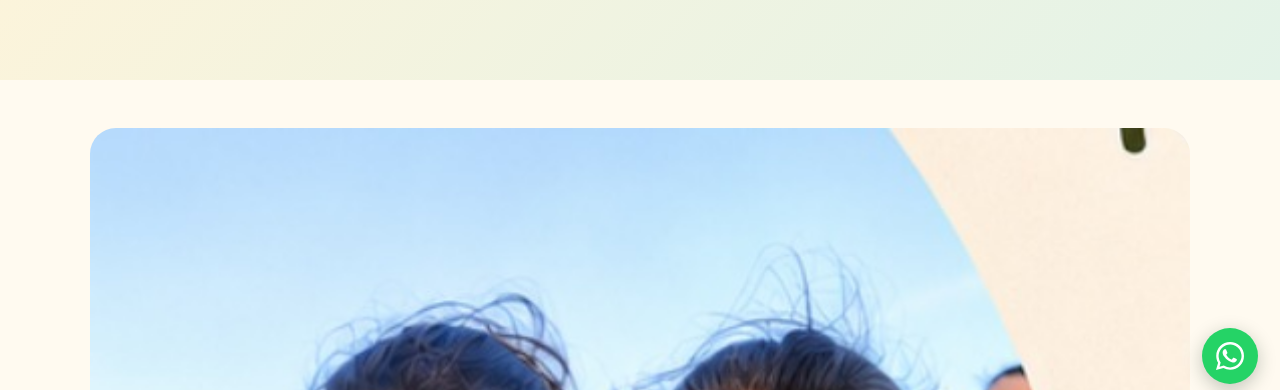
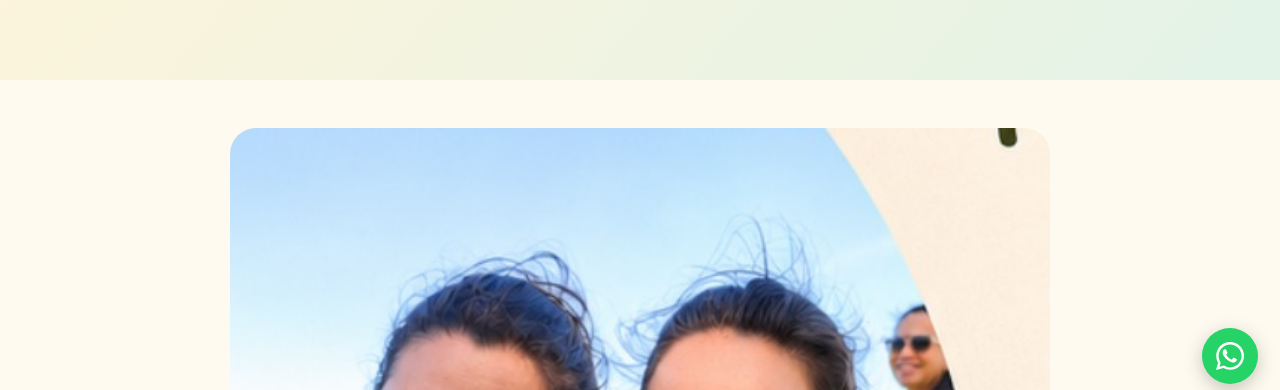
Before and after one commit to fnc87bi-2018/espaco-educacional-lume, a plain HTML site: page historia.html in a window 1280 px wide. Shown: the part 326-716 px from the top of the page. Drawn offline with nearby package versions, Linux system fonts and the light colour scheme.

Commit message:
Reduz largura da foto na página Nossa História

```diff
--- a/historia.html
+++ b/historia.html
@@ -5,7 +5,7 @@ header{position:sticky;top:0;z-index:10;background:#fffdf8ee;backdrop-filter:blu
 .nav{min-height:82px;display:flex;align-items:center;justify-content:space-between;gap:18px}.brand{display:flex;align-items:center;gap:10px;font-weight:900;color:var(--deep);font-size:1.45rem}.brand img{width:62px;height:62px;object-fit:contain}.brand small{display:block;font-size:.62rem}
 nav{display:flex;align-items:center;gap:18px;font-weight:800;font-size:.9rem}nav a:hover{color:#b77c00}.btn{display:inline-flex;align-items:center;justify-content:center;border-radius:999px;padding:12px 20px;background:var(--deep);color:white;font-weight:900}.btn.yellow{background:var(--yellow);color:#173a29}.menu{display:none;background:none;border:0;font-size:1.8rem}
 .page-hero{padding:65px 0;background:linear-gradient(130deg,#fff4d9,#e3f3e8)}.eyebrow{color:var(--green);font-weight:900;text-transform:uppercase;letter-spacing:2px}.page-hero h1{font-size:clamp(2.3rem,5vw,3.8rem);line-height:1.05;color:var(--deep);margin:10px 0}.page-hero p{font-size:1.12rem;color:#506157;max-width:720px;line-height:1.7}
-section{padding:48px 0}.content h2{color:var(--deep);font-size:2rem}.content p,.content li{font-size:1.08rem;line-height:1.8;color:#506157}.grid{display:grid;grid-template-columns:repeat(3,1fr);gap:18px}.card{background:white;border:1px solid #f0eadc;border-radius:22px;padding:24px;box-shadow:0 10px 28px #23452b10}.card h3{color:var(--green);margin:8px 0}.card p{color:var(--muted);line-height:1.65}.icon{font-size:2rem}.photo{display:block;width:100%;height:auto;max-height:none;object-fit:contain;border-radius:26px}.callout{background:#e8f4e9;border-radius:26px;padding:28px;margin-top:24px}.prices{display:grid;grid-template-columns:repeat(3,1fr);gap:18px}.price{background:#fff;border-radius:22px;padding:25px;text-align:center}.price strong{display:block;color:var(--deep);font-size:1.8rem;margin:12px 0}.price h3{color:var(--green)}
+section{padding:48px 0}.content h2{color:var(--deep);font-size:2rem}.content p,.content li{font-size:1.08rem;line-height:1.8;color:#506157}.grid{display:grid;grid-template-columns:repeat(3,1fr);gap:18px}.card{background:white;border:1px solid #f0eadc;border-radius:22px;padding:24px;box-shadow:0 10px 28px #23452b10}.card h3{color:var(--green);margin:8px 0}.card p{color:var(--muted);line-height:1.65}.icon{font-size:2rem}.photo{display:block;width:min(100%,820px);height:auto;max-height:none;object-fit:contain;border-radius:26px;margin:0 auto 34px}.callout{background:#e8f4e9;border-radius:26px;padding:28px;margin-top:24px}.prices{display:grid;grid-template-columns:repeat(3,1fr);gap:18px}.price{background:#fff;border-radius:22px;padding:25px;text-align:center}.price strong{display:block;color:var(--deep);font-size:1.8rem;margin:12px 0}.price h3{color:var(--green)}
 footer{padding:28px 0;text-align:center;color:#607167;font-size:.9rem}
 .floating-socials{position:fixed;right:22px;bottom:22px;z-index:1000;display:flex;flex-direction:column;gap:12px}.floating-socials a{width:56px;height:56px;border-radius:50%;display:flex;align-items:center;justify-content:center;color:#fff;box-shadow:0 5px 18px #102b1d40}.floating-socials .wa{background:#25D366}.floating-socials .ig{background:linear-gradient(45deg,#feda75,#fa7e1e,#d62976,#962fbf,#4f5bd5)}.floating-socials svg{width:28px;height:28px;fill:currentColor}
 @media(max-width:900px){nav{display:none;position:absolute;top:82px;left:0;right:0;background:#fffdf8;padding:20px;flex-direction:column;box-shadow:0 12px 20px #0001}.nav.open nav{display:flex}.menu{display:block}.nav>.btn{display:none}.grid,.prices{grid-template-columns:1fr}.floating-socials{right:14px;bottom:15px}.floating-socials a{width:52px;height:52px}}
```
